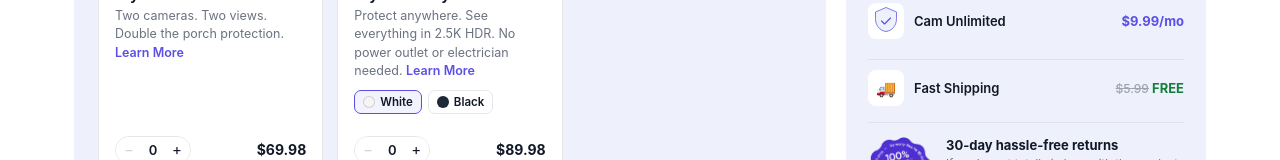
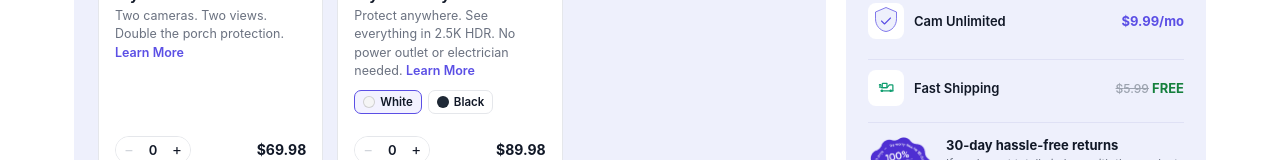
Before and after one commit to Mohamed-Wahed-Ramadan/security-system-bundle-builder, a React (Vite) app: page / in a window 1280 px wide. Shown: the part 549-709 px from the top of the page. Built offline with nearby package versions, Linux system fonts and the light colour scheme.

Commit message:
changed fast shoppimg icon

```diff
--- a/src/components/review/ReviewPanel.jsx
+++ b/src/components/review/ReviewPanel.jsx
@@ -1,5 +1,6 @@
 import ProductImage from "../product/ProductImage";
 import QuantityStepper from "../product/QuantityStepper";
+import ShippingIcon from "../ui/ShippingIcon";
 import { REVIEW_GROUP_ORDER } from "../../constants/bundle";
 import guaranteeBadgeImage from "../../assets/guarantee-badge.png";
 
@@ -39,7 +40,9 @@ export default function ReviewPanel({ reviewLines, totals, shipping, guarantee,
       ))}
 
       <div className="review-line review-line--shipping">
-        <div className="review-line__thumb review-line__thumb--icon">🚚</div>
+        <div className="review-line__thumb review-line__thumb--icon">
+          <ShippingIcon width={20} height={20} />
+        </div>
         <span className="review-line__name">{shipping.label}</span>
         <span className="review-line__spacer" />
         <span className="review-line__price">
--- /dev/null
+++ b/src/components/ui/ShippingIcon.jsx
@@ -0,0 +1,14 @@
+export default function ShippingIcon({ width = 24, height = 24 }) {
+  return (
+    <svg width={width} height={height} viewBox="0 0 64 64" fill="none" xmlns="http://www.w3.org/2000/svg">
+      <path d="M17 31H35L43 22H52C53.1046 22 54 22.8954 54 24V41" stroke="#0f9d6f" strokeWidth="4" strokeLinecap="round" strokeLinejoin="round" />
+      <path d="M16 41H54" stroke="#0f9d6f" strokeWidth="4" strokeLinecap="round" />
+      <path d="M35 31V17H22C20.8954 17 20 17.8954 20 19V31H35Z" stroke="#0f9d6f" strokeWidth="4" strokeLinecap="round" strokeLinejoin="round" />
+      <path d="M23 41C23 43.2091 21.2091 45 19 45C16.7909 45 15 43.2091 15 41C15 38.7909 16.7909 37 19 37C21.2091 37 23 38.7909 23 41Z" fill="#0f9d6f" />
+      <path d="M51 41C51 43.2091 49.2091 45 47 45C44.7909 45 43 43.2091 43 41C43 38.7909 44.7909 37 47 37C49.2091 37 51 38.7909 51 41Z" fill="#0f9d6f" />
+      <path d="M11 25H17" stroke="#0f9d6f" strokeWidth="4" strokeLinecap="round" />
+      <path d="M11 21H15" stroke="#0f9d6f" strokeWidth="4" strokeLinecap="round" />
+      <path d="M11 29H15" stroke="#0f9d6f" strokeWidth="4" strokeLinecap="round" />
+    </svg>
+  );
+}
```
